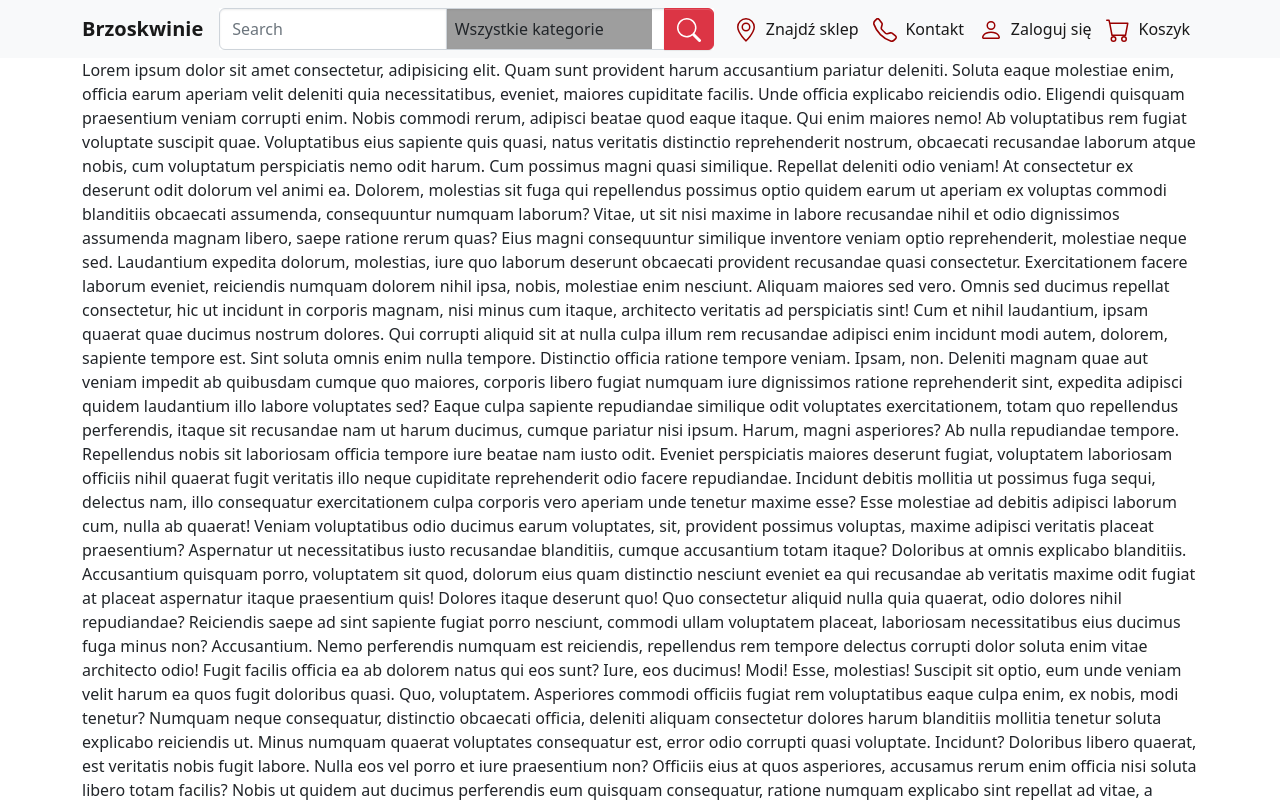
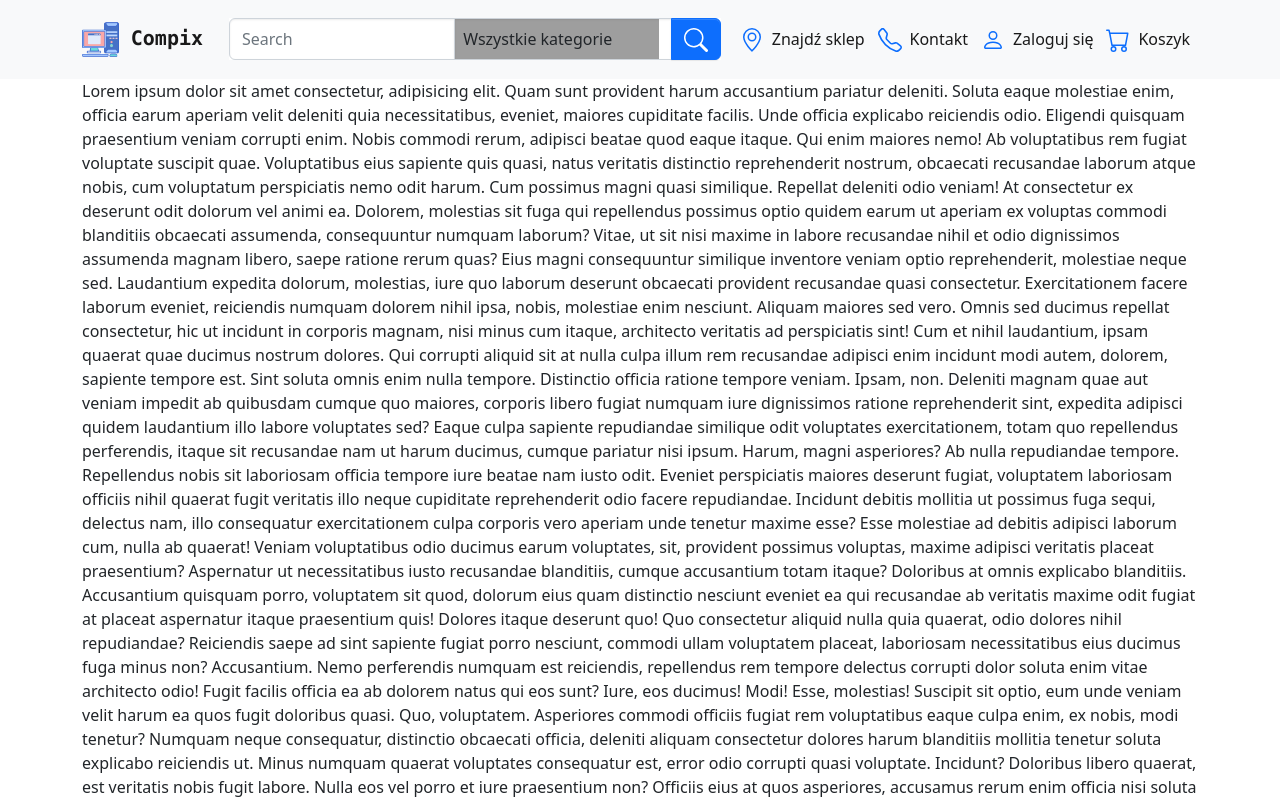
Before and after one commit to Er1v3s/bootstrap-project, a website built with webpack: page src/index.html in a window 1280 px wide. Shown: the top 802 px of the page. Built offline with nearby package versions, Linux system fonts and the light colour scheme; grey boxes are pictures that could not be loaded.

Commit message:
Add navigation icon, create hover event and fix RWD after adding icon

```diff
--- a/src/index.html
+++ b/src/index.html
@@ -14,11 +14,13 @@
 <body>
 
 
-    <nav class="navbar navbar-expand-lg bg-light sticky-top">
+    <nav class="navbar navbar-expand-lg bg-light sticky-top ps-0 pe-0 p-3 p-lg-2 p-xl-3 ">
         <div class="container">
 
             <!-- MOBILE -->
-            <a class="navbar-brand d-block fw-bold" href="#">Brzoskwinie</a>
+            <a class="navbar-brand d-block fw-bold font-monospace m-0" href="#">
+                <img class="navbar-icon w-25" src="assets/computer.png">
+                <span>Compix</span></a>
             <div class="input-group-text navbar-toggler w-50 bg-transparent">
                 <svg xmlns="http://www.w3.org/2000/svg" width="24" height="24" fill="currentColor" class="bi bi-search"
                     viewBox="0 0 16 16">
@@ -55,7 +57,7 @@
                             <option value="Moda">Moda</option>
                             <option value="Motoryzacja">Motoryzacja</option>
                         </select>
-                        <button class="btn btn-danger" type="submit">
+                        <button class="btn btn-primary" type="submit">
                             <svg xmlns="http://www.w3.org/2000/svg" width="24" height="24" fill="currentColor"
                                 class="bi bi-search text text-white" viewBox="0 0 16 16">
                                 <path
--- a/src/scss/_nav.scss
+++ b/src/scss/_nav.scss
@@ -21,3 +21,8 @@ select:focus {
 ul:has(a) > li:hover {
     transform: scale(1.1);
 }
+
+a:has(img) > img:hover {
+    transition: 0.5s;
+    transform: rotate(-360deg) !important;
+}
--- a/src/scss/_variables.scss
+++ b/src/scss/_variables.scss
@@ -1,3 +1,3 @@
-$primary: #900;
+// $primary: #900;
 $enable-shadows: true;
 $prefix: "mo-";
```
Also changed, not shown: src/assets/computer.png (added).
